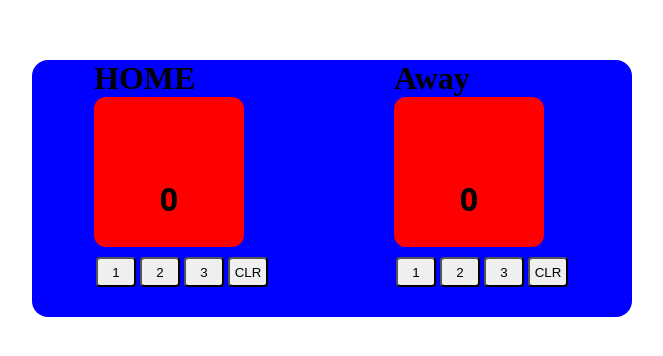
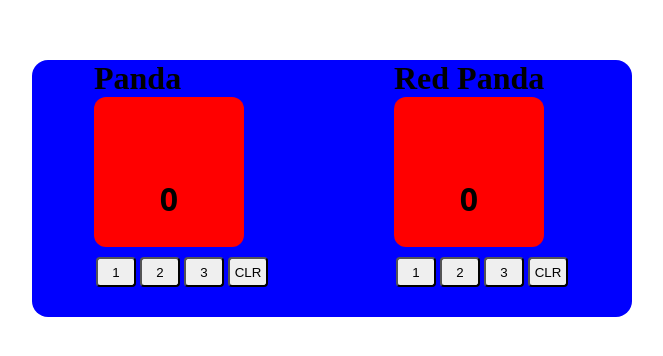
Before and after one commit to AbhishekCoder25/Scoreboard, a plain HTML site: page index.html in a window 1280 px wide. Shown: the part 140-496 px from the top of the page, without its empty margins (368-1031 px from the left). Drawn offline with Linux system fonts and the light colour scheme; a web font is replaced by a local one.

Commit message:
updated index.html

```diff
--- a/index.html
+++ b/index.html
@@ -16,7 +16,7 @@
 <body>
 <div class="scoreboard">
   <div class="home">
-    <h1>HOME</h1>
+    <h1>Panda</h1>
     <div class="score" id="home">0</div>
     <div class="score-add">
       <button class="btn" onclick="inc(1,'home')">1</button>
@@ -26,7 +26,7 @@
     </div>
   </div>
   <div class="guest">
-    <h1>Away</h1>
+    <h1>Red Panda</h1>
   <div class="score" id="guest">0</div>
   <div class="score-add">
     <button class="btn" onclick="inc(1,'guest')" >1</button>
```
